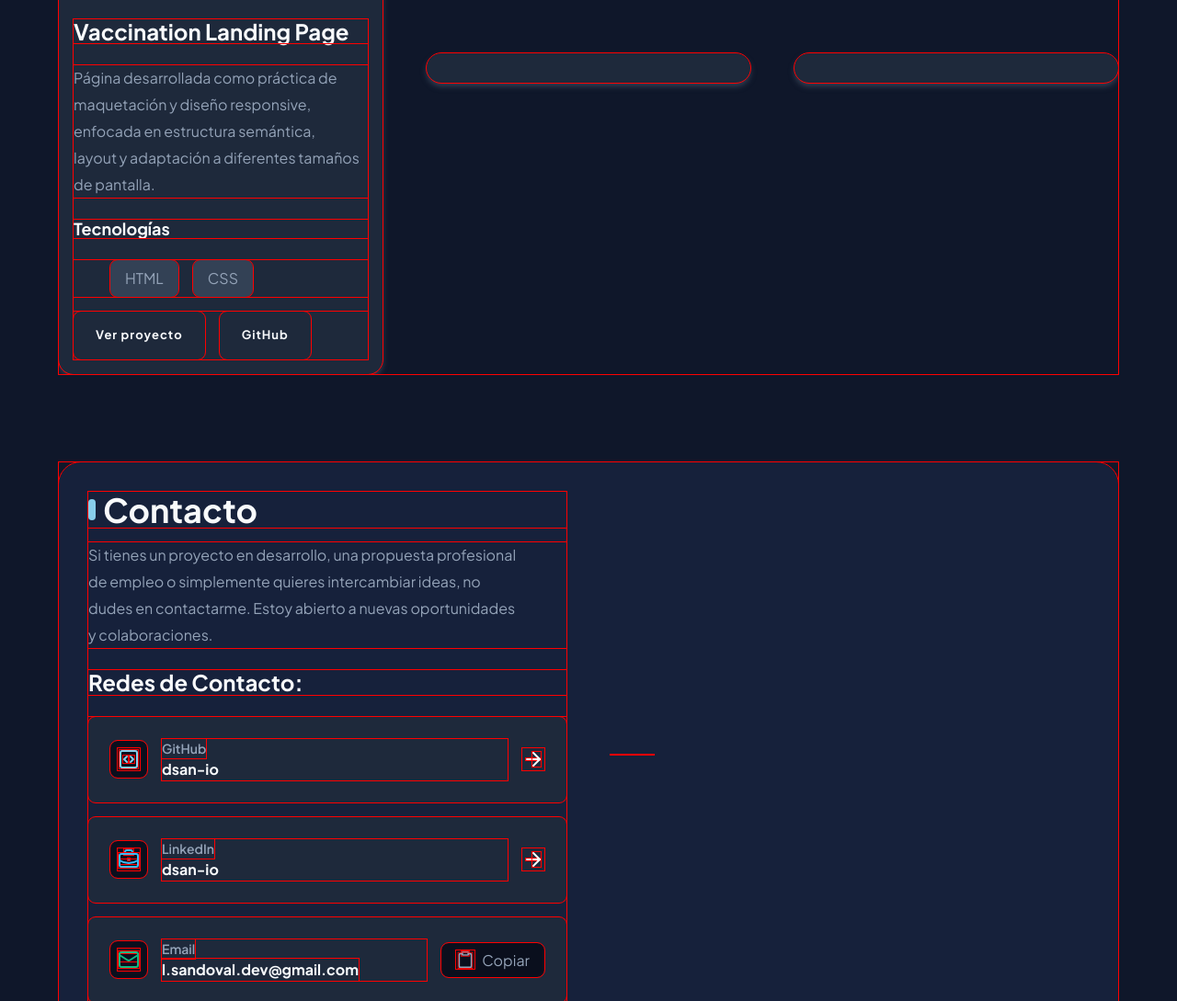
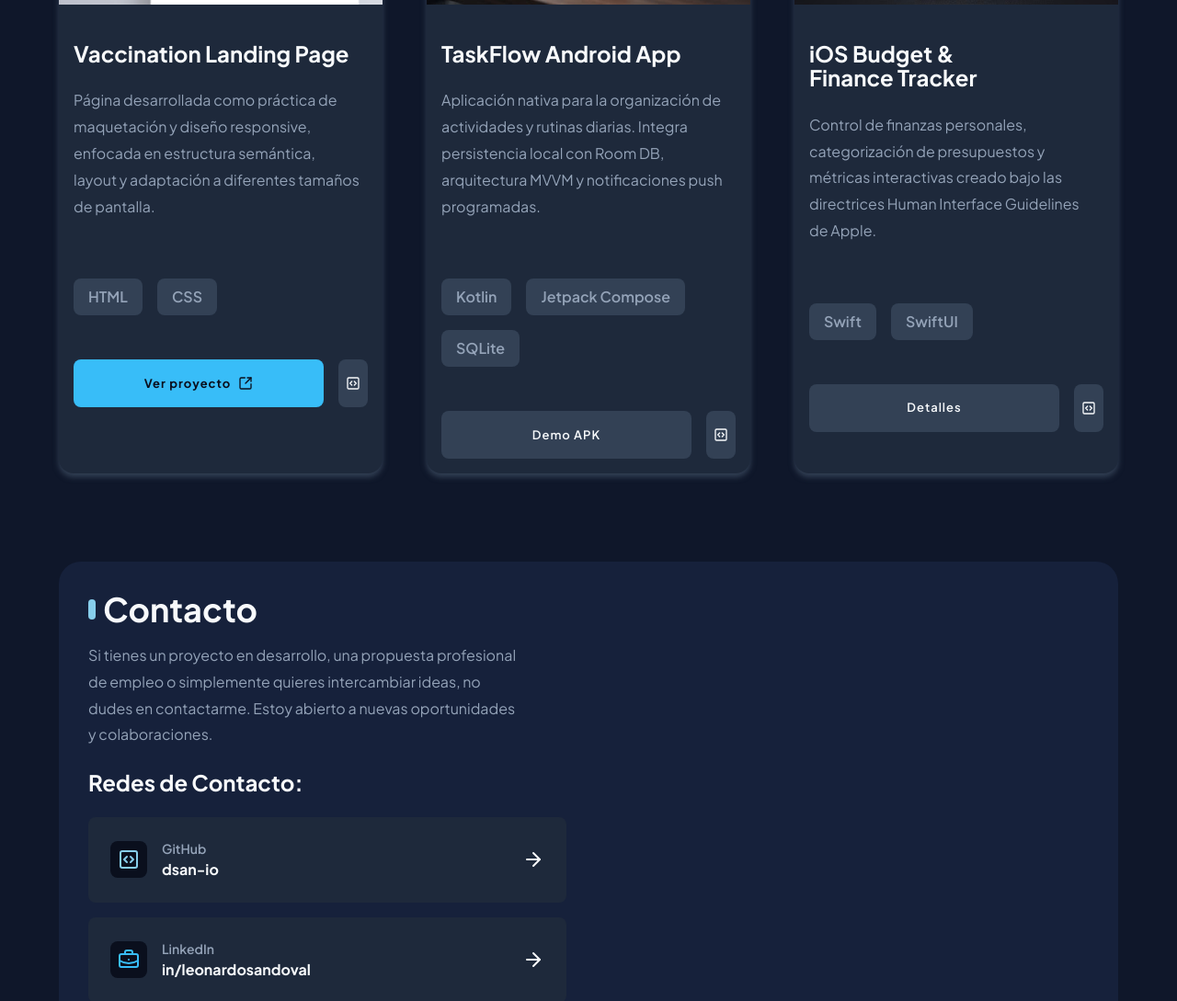
Before and after one commit to dsan-io/personalWeb, a website: page index.html in a window 1280 px wide. Shown: the part 1711-2800 px from the top of the page at 92% size. Drawn offline with nearby package versions, Linux system fonts and the light colour scheme.

Commit message:
styles: add new styles for buttons, cards, skill tags, and layout adjustments

```diff
--- a/index.html
+++ b/index.html
@@ -138,7 +138,7 @@
         </a>
         <nav aria-label="Navegación principal">
           <ul class="nav__list">
-            <li><a href="#sobreMi" class="nav__item">Sobre mí</a></li>
+            <li><a href="#sobre-mi" class="nav__item">Sobre mí</a></li>
             <li><a href="#proyectos" class="nav__item">Proyectos</a></li>
             <li><a href="#contacto" class="nav__item">Contacto</a></li>
           </ul>
@@ -146,7 +146,7 @@
       </div>
     </header>
     <main>
-      <section class="wrapper" id="Hero">
+      <section class="wrapper" id="hero">
         <div class="hero__grid">
           <div class="hero__copy">
             <p class="hero__eyebrow">👋 Hola, soy</p>
@@ -155,7 +155,7 @@
             </h1>
             <p class="hero__role">
               <span class="text-accent">Desarrollador en formación en</span>
-              <span class="text-accent__underline"
+              <span class="text-accent--underline"
                 >Ingeniería en Sistemas Computacionales</span
               >
             </p>
@@ -166,13 +166,26 @@
             </p>
             <div class="hero__buttons">
               <a href="#proyectos" class="btn btn-primary"
-                >VER PROYECTOS <i data-lucide="arrow-down" class="btn-icon"></i
+                >ver proyectos
+                <i
+                  data-lucide="arrow-down"
+                  class="btn-icon"
+                  aria-hidden="true"
+                ></i
               ></a>
-              <a href="#sobreMi" class="btn btn-secondary btn__hidden-mobile"
-                >SOBRE MÍ<i data-lucide="user-round" class="btn-icon"></i>
+              <a href="#sobre-mi" class="btn btn-secondary btn--hidden-mobile"
+                >sobre mí<i
+                  data-lucide="user-round"
+                  class="btn-icon"
+                  aria-hidden="true"
+                ></i>
               </a>
-              <a href="#contacto" class="btn btn-accent__sky-400"
-                >CONTACTAR<i data-lucide="mail" class="btn-icon"></i>
+              <a
+                href="#contacto"
+                class="btn btn-accent--primary"
+                aria-hidden="true"
+              >
+                contactar<i data-lucide="mail" class="btn-icon"></i>
               </a>
             </div>
           </div>
@@ -182,15 +195,15 @@
               alt="Fotografía de Leonardo Sandoval"
               width="1254"
               height="1254"
-              class="image-profile"
+              class="hero__image"
             />
             <span class="hero__badge">💻 Disponible para proyectos</span>
           </div>
         </div>
       </section>
-      <section class="wrapper content__grid" id="sobreMi">
+      <section class="wrapper content__grid" id="about-me">
         <div class="about__content">
-          <h2 aria-label="Sobre mí" class="subtitle">Sobre mí</h2>
+          <h2 class="subtitle">Sobre mí</h2>
           <div class="background-content--low">
             <p>
               Soy estudiante de
@@ -214,7 +227,7 @@
           </div>
         </div>
         <div class="about__skills" id="tecnologias">
-          <h2 aria-label="Tecnologías" class="subtitle">Tecnologías & Stack</h2>
+          <h2 class="subtitle">Tecnologías & Stack</h2>
           <h3>Lenguajes</h3>
           <ul class="skills__list">
             <li class="skills__item">Java</li>
@@ -237,57 +250,152 @@
         </div>
       </section>
       <section class="wrapper" id="proyectos">
-        <h2 aria-label="Proyectos">Proyectos</h2>
-        <div class="hero__grid">
+        <h2>Proyectos</h2>
+        <div class="card__grid">
           <article class="card">
             <img
               src="./assets/images/vaccineOrginalKata.webp"
               alt="Imagen ilustrativa del proyecto Vaccine Landing Page"
-              width="400"
-              height="300"
+              width="3200"
+              height="2400"
               loading="lazy"
-              class="card__image"
+              class="card--image"
             />
-            <div>
+            <div class="card--content">
               <h3>Vaccination Landing Page</h3>
               <p>
                 Página desarrollada como práctica de maquetación y diseño
                 responsive, enfocada en estructura semántica, layout y
                 adaptación a diferentes tamaños de pantalla.
               </p>
-              <div>
-                <h4>Tecnologías</h4>
+            </div>
+            <div class="card--skills">
               <ul class="skills__list">
                 <li class="skills__item">HTML</li>
                 <li class="skills__item">CSS</li>
               </ul>
             </div>
-              <div class="card__buttons">
+            <div class="card--buttons">
               <a
                 href="https://dsan-io.github.io/vaccine_kataCSS/"
-                  class="btn"
+                class="btn btn-primary btn-primary-card"
                 target="_blank"
                 rel="noopener noreferrer"
-                  >Ver proyecto</a
+                >Ver proyecto
+                <i
+                  data-lucide="square-arrow-out-up-right"
+                  class="btn-icon"
+                  aria-hidden="true"
+                ></i>
+              </a>
+              <a
+                href="https://github.com/dsan-io/vaccine_kataCSS"
+                class="btn btn-secondary-card btn-accent--secondary"
+                target="_blank"
+                rel="noopener noreferrer"
+                ><i
+                  data-lucide="square-code"
+                  class="btn-icon card-icon"
+                  aria-hidden="true"
+                ></i>
+              </a>
+            </div>
+          </article>
+          <article class="card">
+            <img
+              src="./assets/images/task-android.png"
+              alt="Imagen ilustrativa del proyecto una aplicación móvil para Android"
+              width="704"
+              height="440"
+              loading="lazy"
+              class="card--image"
+            />
+            <div class="card--content">
+              <h3>TaskFlow Android App</h3>
+              <p>
+                Aplicación nativa para la organización de actividades y rutinas
+                diarias. Integra persistencia local con Room DB, arquitectura
+                MVVM y notificaciones push programadas.
+              </p>
+            </div>
+            <div class="card--skills">
+              <ul class="skills__list">
+                <li class="skills__item">Kotlin</li>
+                <li class="skills__item">Jetpack Compose</li>
+                <li class="skills__item">SQLite</li>
+              </ul>
+            </div>
+            <div class="card--buttons">
+              <a
+                href="#"
+                class="btn btn-primary-card btn-secondary--inactive btn-accent--secondary"
+                target="_blank"
+                rel="noopener noreferrer"
+                >Demo APK</a
               >
               <a
-                  href="https://github.com/dsan-io/vaccine_kataCSS"
-                  class="btn"
+                href="#"
+                class="btn btn-secondary-card btn-accent--secondary"
                 target="_blank"
                 rel="noopener noreferrer"
-                  >GitHub</a
-                >
-              </div>
+                ><i
+                  data-lucide="square-code"
+                  class="btn-icon card-icon"
+                  aria-hidden="true"
+                ></i>
+              </a>
             </div>
           </article>
-          <div class="card"></div>
-          <div class="card"></div>
+          <article class="card">
+            <img
+              src="./assets/images/ios-proyect.png"
+              alt="Imagen ilustrativa del proyecto realizado para ecosistemas en iOS"
+              width="704"
+              height="440"
+              loading="lazy"
+              class="card--image"
+            />
+            <div class="card--content">
+              <h3>iOS Budget & Finance Tracker</h3>
+              <p>
+                Control de finanzas personales, categorización de presupuestos y
+                métricas interactivas creado bajo las directrices Human
+                Interface Guidelines de Apple.
+              </p>
+            </div>
+            <div class="card--skills">
+              <ul class="skills__list">
+                <li class="skills__item">Swift</li>
+                <li class="skills__item">SwiftUI</li>
+              </ul>
+            </div>
+            <div class="card--buttons">
+              <a
+                href="#"
+                class="btn btn-primary-card btn-secondary--inactive btn-accent--primary"
+                target="_blank"
+                rel="noopener noreferrer"
+                >Detalles</a
+              >
+              <a
+                href="#"
+                class="btn btn-secondary-card btn-accent--secondary"
+                target="_blank"
+                rel="noopener noreferrer"
+                ><i
+                  data-lucide="square-code"
+                  class="btn-icon card-icon"
+                  aria-hidden="true"
+                ></i>
+              </a>
+            </div>
+          </article>
         </div>
       </section>
       <section class="wrapper" id="contacto">
         <div class="social-networks__grid background-content--low">
           <div class="social-networks__content">
-            <h2 aria-label="Contacto" class="subtitle">Contacto</h2>
+            <h2 class="subtitle">Contacto</h2>
             <p>
               Si tienes un proyecto en desarrollo, una propuesta profesional de
               empleo o simplemente quieres intercambiar ideas, no dudes en
@@ -297,48 +405,57 @@
             <h3>Redes de Contacto:</h3>
             <div class="social-networks__list">
               <a
-                class="social-networks__item interactive btn-accent__sky-300"
+                class="social-networks__item interactive btn-accent--secondary item-content__link"
                 href="https://github.com/dsan-io"
                 target="_blank"
                 rel="noopener noreferrer"
-                class="item-content__link"
               >
                 <div class="item-icon">
-                  <i data-lucide="square-code" class="icon-accent__sky-300"></i>
+                  <i
+                    data-lucide="square-code"
+                    class="icon-accent--secondary"
+                  ></i>
                 </div>
                 <div class="item-content">
                   <span class="item-content__label">GitHub</span>
                   dsan-io
                 </div>
                 <div>
-                  <i data-lucide="arrow-right" class="interactive-arrow"></i>
+                  <i
+                    data-lucide="arrow-right"
+                    class="interactive-arrow"
+                    aria-hidden="true"
+                  ></i>
                 </div>
               </a>
               <a
-                class="social-networks__item interactive btn-accent__sky-400"
+                class="social-networks__item interactive btn-accent--primary item-content__link"
                 href="https://linkedin.com/in/leonardosandoval"
                 target="_blank"
                 rel="noopener noreferrer"
-                class="item-content__link"
               >
                 <div class="item-icon">
                   <i
                     data-lucide="briefcase-business"
-                    class="icon-accent__sky-400"
+                    class="icon-accent--primary"
                   ></i>
                 </div>
                 <div class="item-content">
                   <span class="item-content__label">LinkedIn</span>
-                  dsan-io
+                  in/leonardosandoval
                 </div>
                 <div>
-                  <i data-lucide="arrow-right" class="interactive-arrow"></i>
+                  <i
+                    data-lucide="arrow-right"
+                    class="interactive-arrow"
+                    aria-hidden="true"
+                  ></i>
                 </div>
               </a>
 
               <div class="social-networks__item">
                 <div class="item-icon">
-                  <i data-lucide="mail" class="icon-accent__emerald-500"></i>
+                  <i data-lucide="mail" class="icon-accent--success"></i>
                 </div>
                 <div class="item-content">
                   <span class="item-content__label">Email</span>
@@ -347,22 +464,27 @@
                   >
                 </div>
                 <button class="item-btn">
-                  <i data-lucide="clipboard" class="icon-copy"></i>Copiar
+                  <i
+                    data-lucide="clipboard"
+                    class="icon-copy"
+                    aria-hidden="true"
+                  ></i
+                  >Copiar
                 </button>
               </div>
             </div>
           </div>
 
-          <div cldiv="social-networks__fomr"></div>
+          <div class="social-networks__form"></div>
         </div>
       </section>
     </main>
     <footer class="footer">
       <p>&copy; 2026 Leonardo Sandoval. Todos los derechos reservados.</p>
     </footer>
-  </body>
-  <script src="https://unpkg.com/lucide@1.43.0"></script>
-  <script>
+    <script src="https://unpkg.com/lucide@1.47.0"></script>
+    <script defer>
       lucide.createIcons();
     </script>
+  </body>
 </html>
--- a/package.json
+++ b/package.json
@@ -1,6 +1,6 @@
 {
 	"dependencies": {
-		"lucide": "^1.42.0"
+		"lucide": "1.47.0"
 	},
 	"packageManager": "pnpm@12.3.4+sha512.961aa41fb077da3a04a441d9f8e15ebc0c96da8ef710b2eb67bf9ee7cb0610eabd48f1fd85f51cffe73846785fa0f87c56a3a872a1d893f8446741b5cce45457"
 }
--- a/styles/base/_typography.css
+++ b/styles/base/_typography.css
@@ -20,6 +20,7 @@
   ); /* headline-lg (tamaño fijo, sin variante mobile/desktop) */
   --font-size-h4: var(--fs-18); /* headline-sm */
   --font-size-p: var(--fs-14);
+  --font-size-topnav: var(--fs-16);
   --font-size-label-caps: var(--fs-12); /* overlines, badges en mayúsculas */
   --font-size-label-sm: var(--fs-12); /* etiquetas pequeñas */
   --font-size-code: var(--fs-13); /* fragmentos de código inline */
--- a/styles/components/_button.css
+++ b/styles/components/_button.css
@@ -4,7 +4,7 @@
   justify-content: center;
   gap: 0.5rem;
   padding: 1rem 1.5rem;
-  border-radius: 8px;
+  border-radius: 0.5rem;
   text-decoration: none;
   transition: 0.3s ease-in-out;
   font-weight: 700;
@@ -32,6 +32,10 @@
   }
 }
 
+.btn-primary-card {
+  flex: 2;
+}
+
 .btn-secondary {
   background-color: var(--color-btn-secondary-bg);
   color: var(--color-btn-secondary-text);
@@ -51,29 +55,56 @@
   }
 }
 
+.btn-secondary--inactive {
+  background-color: var(--color-bg-surface);
+  color: var(--color-btn-secondary-text);
+  font-weight: 600;
+}
+
+.btn-secondary-card {
+  padding: 1rem 0.5rem;
+  background-color: var(--color-btn-secondary-border--hover);
+  color: var(--color-btn-secondary-text);
+
+  &:focus-visible {
+    outline: 2px solid var(--color-accent-primary);
+    outline-offset: 2px;
+  }
+
+  &:active {
+    transform: scale(0.98);
+  }
+}
+
 .btn-icon {
   width: 16px;
   height: 16px;
   stroke-width: 2px;
 }
 
+.card-icon {
+  flex: 1;
+  height: 20px;
+  stroke-width: 2px;
+}
+
 /* Contact interactive button */
 
-.btn-accent__sky-300:hover {
-  color: var(--c-sky-300);
+.btn-accent--secondary:hover {
+  color: var(--color-accent-text);
   background-color: var(--color-bg-surface);
 }
 
-.btn-accent__sky-300 .item-content {
+.btn-accent--secondary .item-content {
   color: inherit;
 }
 
-.btn-accent__sky-400:hover {
+.btn-accent--primary:hover {
   color: var(--color-accent-primary);
   background-color: var(--color-bg-surface);
 }
 
-.btn-accent__sky-400 .item-content {
+.btn-accent--primary .item-content {
   color: inherit;
 }
 
@@ -96,6 +127,11 @@
   border-radius: 0.5rem;
   cursor: pointer;
   transition: color 0.3s ease;
+
+  &:focus-visible {
+    outline: 2px solid var(--color-accent-primary);
+    outline-offset: 2px;
+  }
 }
 
 .item-btn .icon-copy {
@@ -110,5 +146,5 @@
 }
 
 .item-btn:hover {
-  color: var(--color-primary--text);
+  color: var(--color-text-primary);
 }
--- a/styles/components/_card.css
+++ b/styles/components/_card.css
@@ -1,19 +1,23 @@
 .card {
   background-color: var(--color-bg-surface-low);
   border-radius: 1rem;
-  padding: 1rem;
   box-shadow: 0px 4px 6px var(--color-bg-surface);
   overflow: hidden;
 }
 
-.card__image {
+.card--content,
+.card--skills,
+.card--buttons {
+  padding: 1rem;
+}
+
+.card--image {
   width: 100%;
   object-fit: cover;
   aspect-ratio: 4 / 3;
 }
 
-.card__buttons {
-  margin-top: 1rem;
+.card--buttons {
   display: flex;
   gap: 1rem;
 }
--- a/styles/components/_skill-tag.css
+++ b/styles/components/_skill-tag.css
@@ -2,6 +2,7 @@
   display: flex;
   flex-wrap: wrap;
   gap: 1rem;
+  padding: 0;
 }
 
 .skills__item {
@@ -9,4 +10,5 @@
   border-radius: 0.5rem;
   background-color: var(--color-bg-surface);
   color: var(--color-text-secondary);
+  font-weight: 600;
 }
--- a/styles/layout/_layout.css
+++ b/styles/layout/_layout.css
@@ -33,10 +33,15 @@ main > section:last-child {
 
 .hero__grid,
 .content__grid,
-card,
 .social-networks__grid {
   display: grid;
   grid-template-columns: repeat(4, 1fr);
+  gap: 2rem;
+}
+
+.card__grid {
+  display: grid;
+  grid-template-columns: repeat(1, 1fr);
   gap: 2rem;
 }
 
@@ -48,7 +53,6 @@ card,
 .hero__visual,
 .about__content,
 .about__skills,
-.card,
 .social-networks__content,
 .social-networks__form {
   grid-column: 1 / -1; /* Mobile y Tablet: columna completa por defecto */
@@ -57,7 +61,6 @@ card,
 @media (width >= 40rem) {
   .hero__grid,
   .content__grid,
-  .card,
   .social-networks__grid {
     grid-template-columns: repeat(8, 1fr);
   }
@@ -66,10 +69,15 @@ card,
 @media (width >= 64rem) {
   .hero__grid,
   .content__grid,
+  .card__grid,
   .social-networks__grid {
     grid-template-columns: repeat(12, 1fr);
     align-items: center;
     gap: 3rem;
+  }
+
+  .card__grid {
+    align-items: initial; /* para que las cards no se estiren verticalmente */
   }
 
   .hero__copy {
--- a/styles/utilities/_utilities.css
+++ b/styles/utilities/_utilities.css
@@ -1,8 +1,8 @@
-* {
+/* * {
   outline: 1px solid red !important;
-}
+} */
 
-.btn__hidden-mobile {
+.btn--hidden-mobile {
   display: none;
 }
 
@@ -30,15 +30,15 @@
   vertical-align: middle;
 }
 
-.icon-accent__sky-300 {
-  color: var(--c-sky-300);
+.icon-accent--secondary {
+  color: var(--color-accent-text);
 }
 
-.icon-accent__sky-400 {
+.icon-accent--primary {
   color: var(--color-accent-primary);
 }
 
-.icon-accent__emerald-500 {
+.icon-accent--success {
   color: var(--color-status-success);
 }
 
@@ -56,7 +56,7 @@
 }
 
 @media (width >= 64rem) {
-  .btn__hidden-mobile {
+  .btn--hidden-mobile {
     display: inherit;
   }
 }
```
Also changed, not shown: styles/base/_global.css (+5 -4 lines), assets/images/ios-proyect.png (added), assets/images/task-android.png (added), pnpm-lock.yaml. Lines whose indentation alone changed are shown as unchanged.
